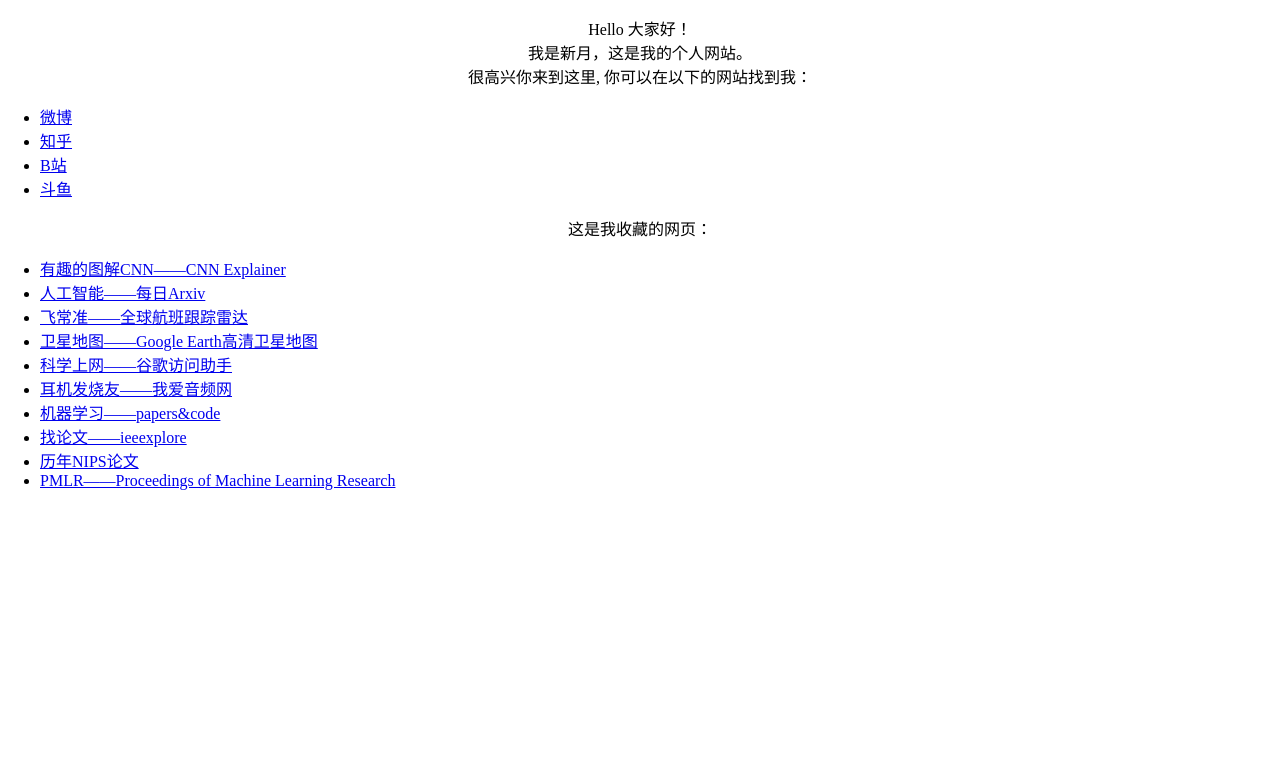
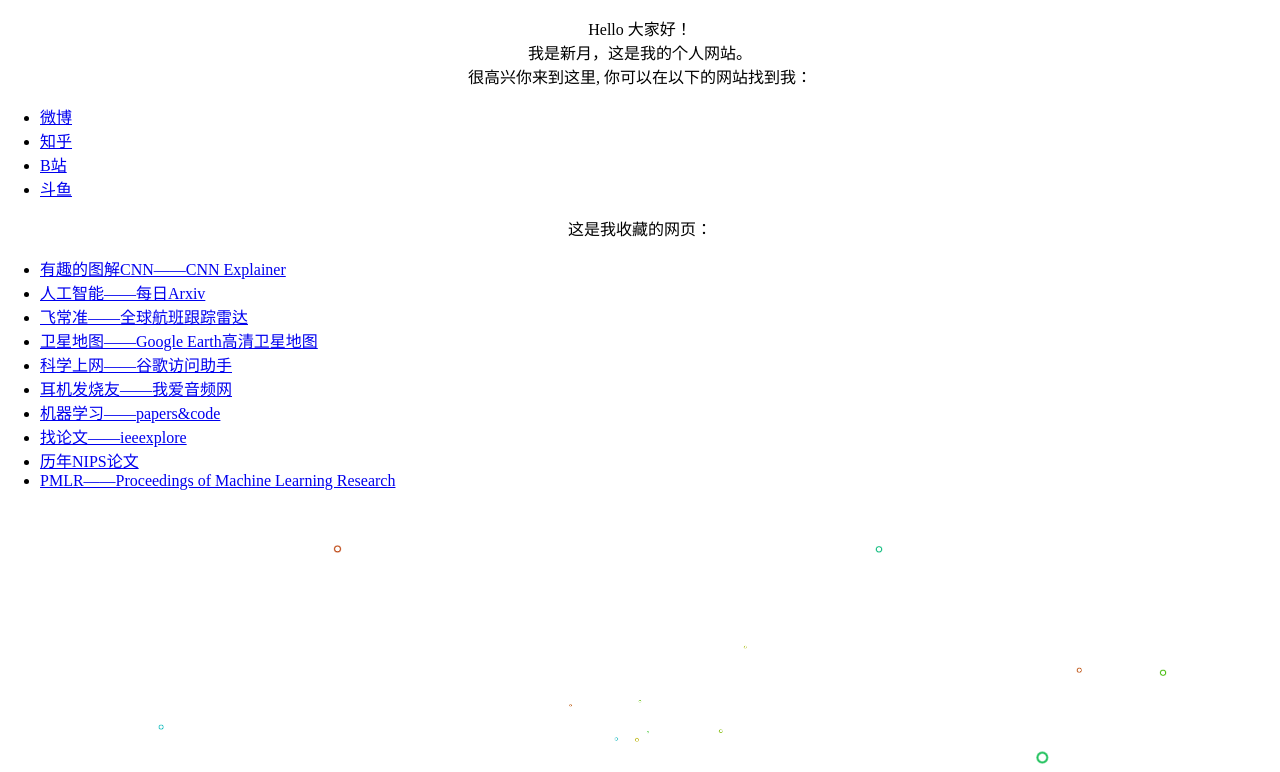
Before and after one commit to wtrtiy/My_Place.github.io, a plain HTML site: page index.html in a window 1280 px wide. Shown: the top 772 px of the page. Drawn offline with Linux system fonts and the light colour scheme.

Commit message:
Update index.html

```diff
--- a/index.html
+++ b/index.html
@@ -38,7 +38,7 @@
   <li> <a href="http://proceedings.mlr.press/index.html">PMLR——Proceedings of Machine Learning Research</a> </li>
 </ul>
 
-<canvas></canvas>
+<canvas id="canv"></canvas>
 <script src="background.js"></script>
 
 </body>
```
